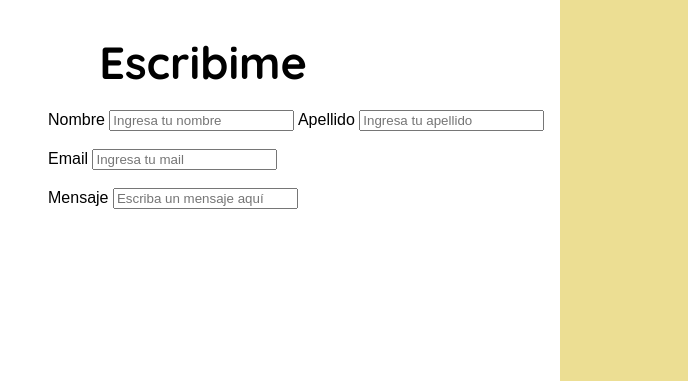
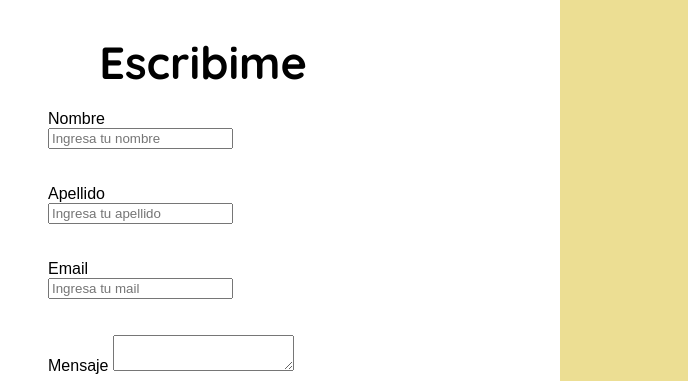
Before and after one commit to lorevandev/MI-PORTFOLIO, a plain HTML site: page index.html in a window 1280 px wide. Shown: the part 3180-3561 px from the top of the page, 592-1280 px from the left. Drawn offline with nearby package versions, Linux system fonts and the light colour scheme.

Commit message:
se agrega campos de entrada al formulario

```diff
--- a/index.html
+++ b/index.html
@@ -251,23 +251,34 @@
             <div class="parte-formulario">
                 <h2 id="contacto"> Escribime </h2>
 
-                <form>
-                    <label for="idNombre"> Nombre </label>
-                    <input id="idNombre" name="nombre" type="text" placeholder="Ingresa tu nombre">
+                <form class="conte-formulario">
+                    <div class="form-nombre">
+                        <label for="idNombre" class="datos"> Nombre </label>
+                        <br>
+                        <input id="idNombre" name="nombre" type="text" placeholder="Ingresa tu nombre">
+                    </div>
+                    <br> <br>
 
-                    <label for="idApellido"> Apellido </label>
-                    <input id="idApellido" name="apellido" type="text" placeholder="Ingresa tu apellido">
+                    <div class="form-apellido">
+                        <label for="idApellido" class="datos"> Apellido </label>
+                        <br>
+                        <input id="idApellido" name="apellido" type="text" placeholder="Ingresa tu apellido">
+                    </div>
+
+                    <br> <br>
+                    <div class="form-email">
+                        <label for="idEmail" class="datos"> Email </label>
+                        <br>
+                        <input id="idEmail" name="email" type="text" placeholder="Ingresa tu mail">
+                    </div>
 
                     <br> <br>
 
-                    <label for="idEmail"> Email </label>
-                    <input id="idEmail" name="email" type="text" placeholder="Ingresa tu mail">
+                    <div class="form-mensaje">
+                        <label for="idMensaje" class="datos"> Mensaje </label>
+                        <textarea id="idMensaje"></textarea>
 
-                    <br> <br>
-
-                    <label for="idMensaje"> Mensaje </label>
-                    <input id="idMensaje" name="mensaje" type="text" placeholder="Escriba un mensaje aquí">
-
+                    </div>
 
                 </form>
 
```
